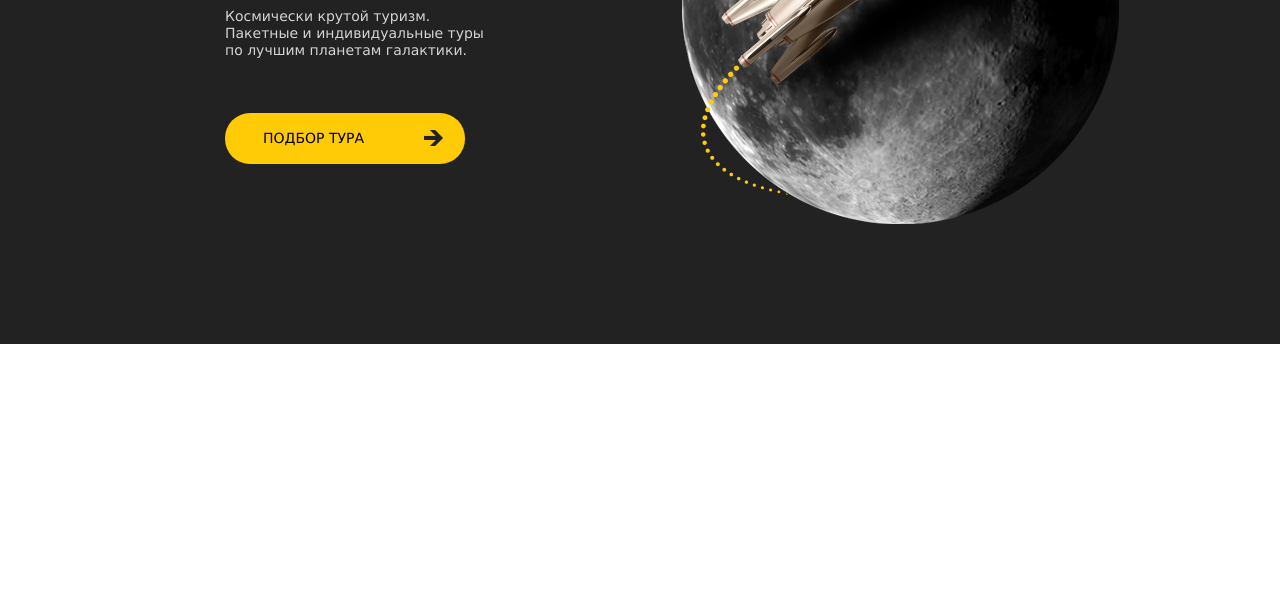
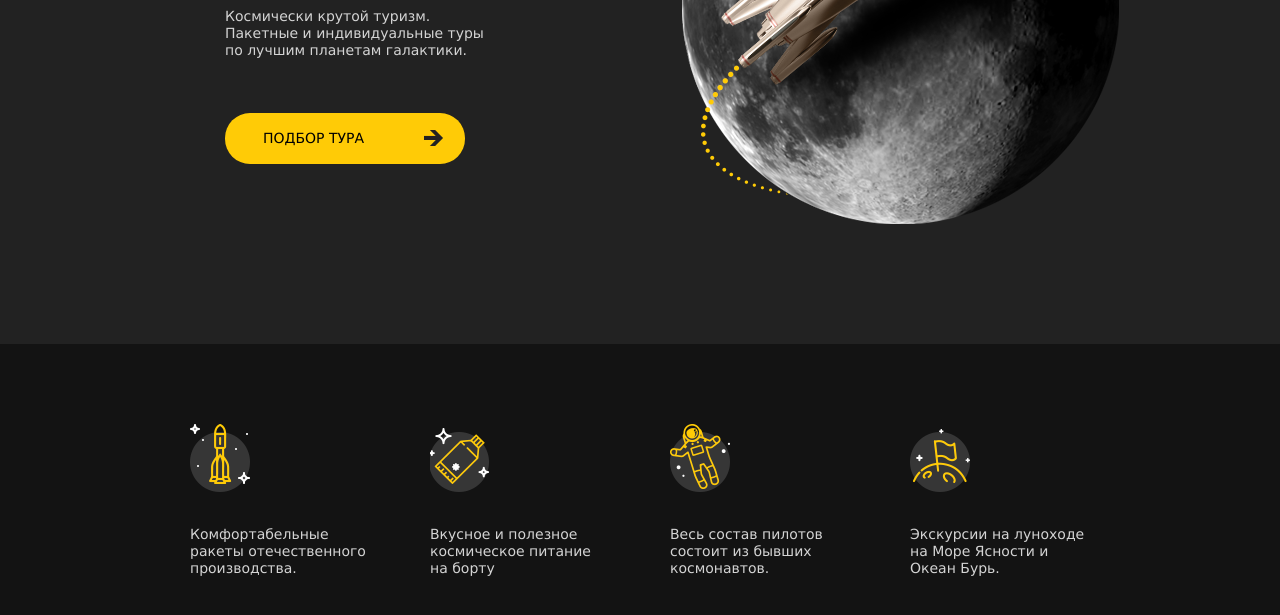
Before and after one commit to gavorilka/spase-z_webdev_pro, a plain HTML site: page index.html in a window 1280 px wide. Shown: the part 353-968 px from the top of the page. Before the commit the page ends 800 px from the top, so only its background shows below. Drawn offline with Linux system fonts and the light colour scheme.

Commit message:
блок приемуществ

```diff
--- a/css/main.css
+++ b/css/main.css
@@ -6,6 +6,7 @@ body {
     font-family: Verdana, Geneva, Tahoma, sans-serif;
     font-size: 14px;
     line-height: 17px;
+    color: #D4D4D4;
 }
 .container {
     width: 75%;
@@ -27,7 +28,7 @@ body {
     text-transform: none;
     text-decoration: none;
     color: #000000;
-    color: pointer;
+    cursor: pointer;
     width: 240px;
     padding: 17px 22px 17px 38px;
 }
@@ -43,7 +44,6 @@ body {
 }
 .site-header {
     background-color: #222222;
-    color: #D4D4D4;
 }
 .site-menu {
     padding-top: 55px;
@@ -62,6 +62,9 @@ li {
     text-decoration: none;
     color: #D4D4D4;
     cursor: pointer;
+}
+.site-menu a:hover{
+    opacity: .8;
 }
 .contact-us {
     display: flex;
@@ -102,3 +105,35 @@ li {
     background-repeat: no-repeat;
     background-position: right 140px;
 }
+.advantage {
+    background-color:#131313;
+    padding: 80px 0;
+}
+.advantage-list {
+    display: flex;
+    justify-content: space-around;
+    flex-wrap: wrap;
+}
+.advantage-item {
+    flex-basis: 180px;
+}
+.advantage-item::before {
+    content: "";
+    width: 60px;
+    height: 68px;
+    display: block;
+    margin-bottom: 34px;
+
+}
+.made::before {
+    background: url("../img/advantage-icon-1.png") no-repeat;
+}
+.food::before {
+    background: url("../img/advantage-icon-2.png") no-repeat;
+}
+.pilot::before {
+    background: url("../img/advantage-icon-3.png") no-repeat;
+}
+.moon-rover::before {
+    background: url("../img/advantage-icon-4.png") no-repeat;
+}
--- a/index.html
+++ b/index.html
@@ -27,12 +27,12 @@
                     </ul>
                     <ul class="contact-us">
                         <li>
-                            <a href="mailto:#" class="icon icon-mail">
+                            <a href="mailto:#" class="icon icon-mail" title="Написать нам">
                                 <span class="hidden">Написать нам</span>
                             </a>
                         </li>
                         <li>
-                            <a href="tel:#" class="icon icon-phone">
+                            <a href="tel:#" class="icon icon-phone" title="Позвонить нам">
                                 <span class="hidden">Позвонить нам</span>
                             </a>
                         </li>
@@ -52,5 +52,32 @@
                 </div>
             </div>
         </header>
+        <main>
+            <section class="advantage">
+                <h2 class="hidden">Наши приемущества</h2>
+                <div class="container advantage-list">
+                    <div class="advantage-item made">
+                        Комфортабельные
+                        ракеты отечественного
+                        производства.
+                    </div>
+                    <div class="advantage-item food">
+                        Вкусное и полезное
+                        космическое питание
+                        на борту
+                    </div>
+                    <div class="advantage-item pilot">
+                        Весь состав пилотов
+                        состоит из бывших
+                        космонавтов.
+                    </div>
+                    <div class="advantage-item moon-rover">
+                        Экскурсии на луноходе
+                        на Море Ясности
+                        и Океан Бурь.
+                    </div>
+                </div>
+            </section>
+        </main>
     </body>
 </html>
```
Also changed, not shown: img/advantage-icon-1.png (added), img/advantage-icon-2.png (added), img/advantage-icon-3.png (added), img/advantage-icon-4.png (added).
